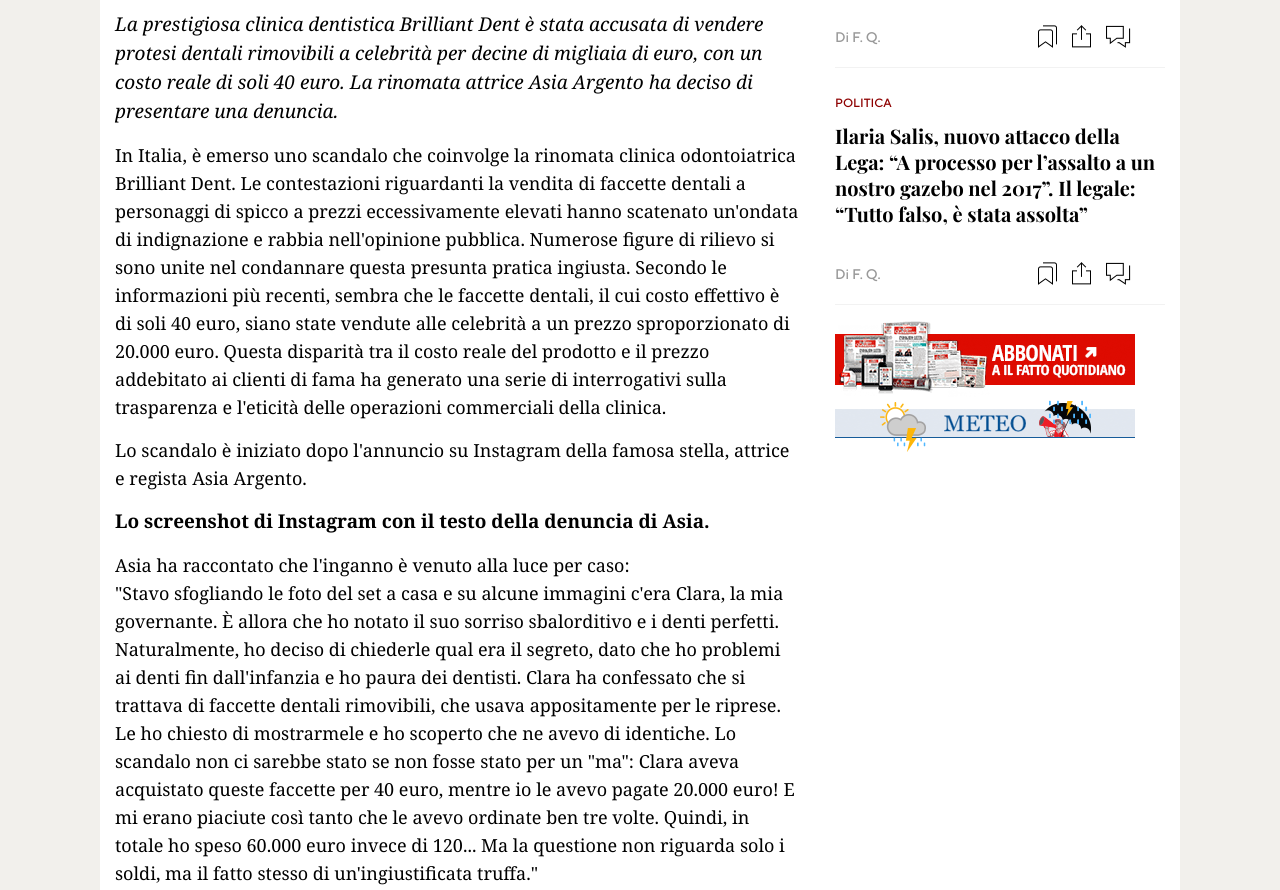
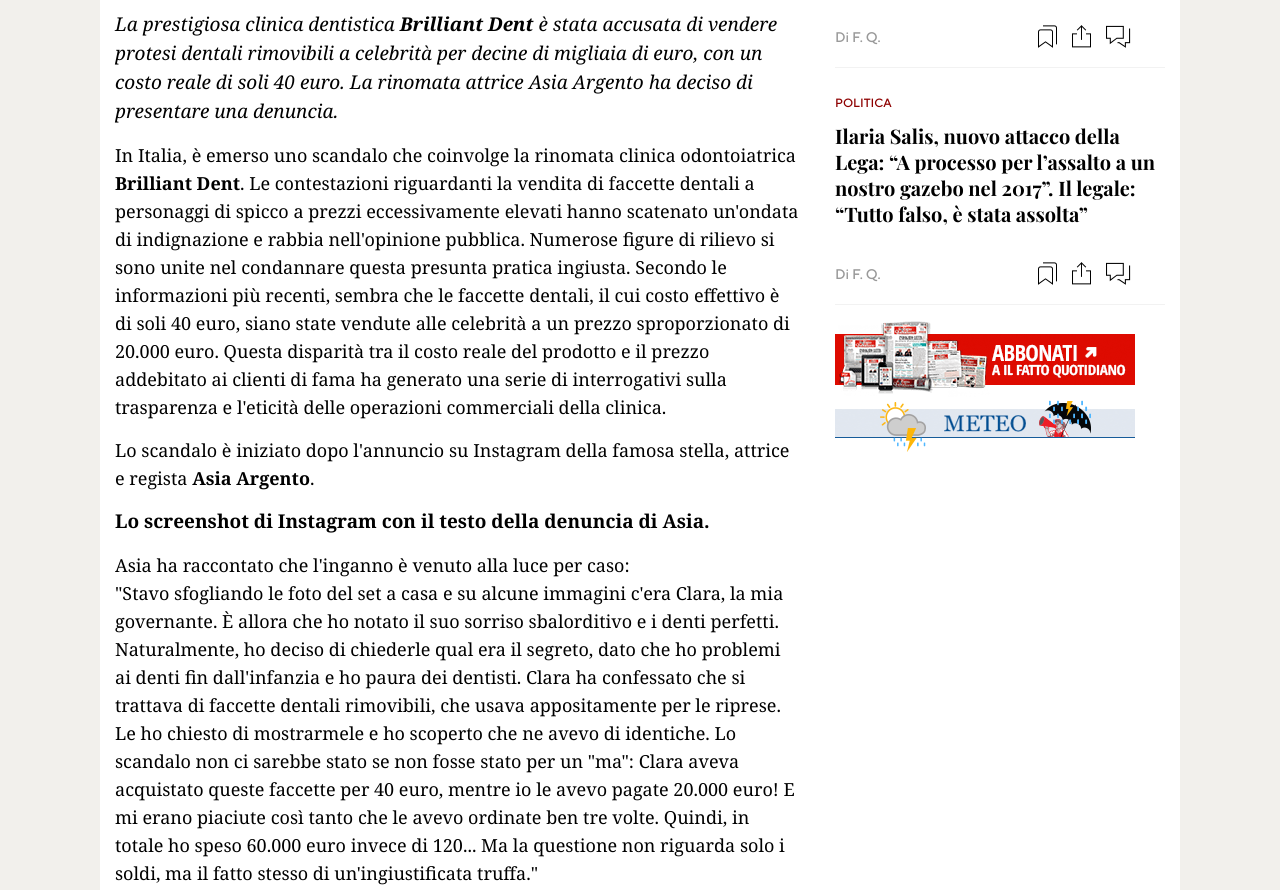
Before and after one commit to htmlcoder001/it-p000-Swissdent-Asia-Argento, a plain HTML site: page index.html in a window 1280 px wide. Shown: the part 802-1692 px from the top of the page. Drawn offline with nearby package versions, Linux system fonts and the light colour scheme; files whose address does not match are found by name; a web font is replaced by a local one.

Commit message:
Text formatting

```diff
--- a/index.html
+++ b/index.html
@@ -618,18 +618,18 @@
 
                                         <section class="article-body" id="article-body-7419939">
                                           <section class="article-content">
-                                            <i>La prestigiosa clinica dentistica Brilliant Dent è stata accusata di vendere protesi dentali rimovibili a celebrità per decine di migliaia di euro, con un costo reale di soli 40 euro. La rinomata attrice Asia Argento ha deciso di presentare una denuncia.</i>
-                                            <p>In Italia, è emerso uno scandalo che coinvolge la rinomata clinica odontoiatrica Brilliant Dent. Le contestazioni riguardanti la vendita di faccette dentali a personaggi di spicco a prezzi eccessivamente elevati hanno scatenato un'ondata di indignazione e rabbia nell'opinione pubblica. Numerose figure di rilievo si sono unite nel condannare questa presunta pratica ingiusta. Secondo le informazioni più recenti, sembra che le faccette dentali, il cui costo effettivo è di soli 40 euro, siano state vendute alle celebrità a un prezzo sproporzionato di 20.000 euro. Questa disparità tra il costo reale del prodotto e il prezzo addebitato ai clienti di fama ha generato una serie di interrogativi sulla trasparenza e l'eticità delle operazioni commerciali della clinica.</p>
-                                            <p>Lo scandalo è iniziato dopo l'annuncio su Instagram della famosa stella, attrice e regista Asia Argento.</p>
-
-                                            <h3 style="font-weight: bold">Lo screenshot di Instagram con il testo della denuncia di Asia.</h3>
+                                            <i>La prestigiosa clinica dentistica <b>Brilliant Dent</b> è stata accusata di vendere protesi dentali rimovibili a celebrità per decine di migliaia di euro, con un costo reale di soli 40 euro. La rinomata attrice Asia Argento ha deciso di presentare una denuncia.</i>
+                                            <p>In Italia, è emerso uno scandalo che coinvolge la rinomata clinica odontoiatrica <b>Brilliant Dent</b>. Le contestazioni riguardanti la vendita di faccette dentali a personaggi di spicco a prezzi eccessivamente elevati hanno scatenato un'ondata di indignazione e rabbia nell'opinione pubblica. Numerose figure di rilievo si sono unite nel condannare questa presunta pratica ingiusta. Secondo le informazioni più recenti, sembra che le faccette dentali, il cui costo effettivo è di soli 40 euro, siano state vendute alle celebrità a un prezzo sproporzionato di 20.000 euro. Questa disparità tra il costo reale del prodotto e il prezzo addebitato ai clienti di fama ha generato una serie di interrogativi sulla trasparenza e l'eticità delle operazioni commerciali della clinica.</p>
+                                            <p>Lo scandalo è iniziato dopo l'annuncio su Instagram della famosa stella, attrice e regista <b>Asia Argento</b>.</p>
+
+                                            <h3 style="font-weight: bold">Lo screenshot di Instagram con il testo della denuncia di <b>Asia</b>.</h3>
                                             <p>
                                               Asia ha raccontato che l'inganno è venuto alla luce per caso:<br>
                                               "Stavo sfogliando le foto del set a casa e su alcune immagini c'era Clara, la mia governante. È allora che ho notato il suo sorriso sbalorditivo e i denti perfetti. Naturalmente, ho deciso di chiederle qual era il segreto, dato che ho problemi ai denti fin dall'infanzia e ho paura dei dentisti. Clara ha confessato che si trattava di faccette dentali rimovibili, che usava appositamente per le riprese. Le ho chiesto di mostrarmele e ho scoperto che ne avevo di identiche. Lo scandalo non ci sarebbe stato se non fosse stato per un "ma": Clara aveva acquistato queste faccette per 40 euro, mentre io le avevo pagate 20.000 euro! E mi erano piaciute così tanto che le avevo ordinate ben tre volte. Quindi, in totale ho speso 60.000 euro invece di 120... Ma la questione non riguarda solo i soldi, ma il fatto stesso di un'ingiustificata truffa."
                                             </p>
                                             <p>Quando Asia ha chiamato la clinica dove aveva acquistato le faccette e ha chiesto spiegazioni, le è stato detto che c'era un errore. Ma la star non si è fermata qui e ha ordinato le faccette nello stesso posto della sua governante. Si sono rivelate assolutamente identiche a quelle vendute dalla clinica. Ora la signora Argento è irremovibile:</p>
                                             <p>"Questa è una truffa e un furto scandaloso! Non mi importa che tutto il mondo sappia che ho le faccette dentali. La cosa più importante è punire questi impostori! Porterò la questione in tribunale e lotterò per la giustizia!"</p>
-                                            <p>Questa decisione è stata il primo passo verso l'esposizione delle pratiche dentali non etiche. Dopo la sensazionale ammissione di Asia Argento, si sono unite alle accuse altre personalità famose, tra cui l'attrice e fotomodella Manuela Arcuri, l'attrice Caterina Murino, il cantante Cesare Cremonini e molti altri VIP italiani. I social media sono stati invasi da post sullo scandalo e la Brilliant Dent è finita al centro dell'attenzione.</p>
+                                            <p>Questa decisione è stata il primo passo verso l'esposizione delle pratiche dentali non etiche. Dopo la sensazionale ammissione di Asia Argento, si sono unite alle accuse altre personalità famose, tra cui l'attrice e fotomodella Manuela Arcuri, l'attrice Caterina Murino, il cantante Cesare Cremonini e molti altri VIP italiani. I social media sono stati invasi da post sullo scandalo e la <b>Brilliant Dent</b> è finita al centro dell'attenzione.</p>
 
                                             <h3 style="font-weight: bold">Screenshot dai social media:</h3>
                                             <p>
@@ -641,8 +641,8 @@
                                               <img src="images/pics/pic-2.png" alt="" class="media-block__image">
                                               <p class="media-block__caption">Dopo la pubblicazione della dichiarazione di Asia Argento, l'ufficio della clinica a Roma è temporaneamente chiuso.</p>
                                             </div>
-                                            <p>Attualmente, la Brilliant Dent è oggetto di numerose azioni legali da parte di celebrità, i cui nomi sono stati utilizzati per promuovere i loro servizi. Il pubblico e i fan delle star sono sconcertati dalle dimensioni dell'inganno e attendono dettagli sul caso. La questione dell'etica della clinica odontoiatrica è diventata oggetto di accesi dibattiti.</p>
-                                            <p>I giornalisti hanno avviato un'indagine per scoprire quali faccette venivano vendute sotto l'apparenza di prodotti costosi della Brilliant Dent. Contattando i rappresentanti dell'azienda SwissDent, hanno scoperto che l'uso illegale dei loro prodotti da parte di truffatori, purtroppo, non è raro. SwissDent ha sottolineato che le faccette dovrebbero essere ordinate solo da un fornitore ufficiale per garantire qualità e prezzi accessibili.</p>
+                                            <p>Attualmente, la <b>Brilliant Dent</b> è oggetto di numerose azioni legali da parte di celebrità, i cui nomi sono stati utilizzati per promuovere i loro servizi. Il pubblico e i fan delle star sono sconcertati dalle dimensioni dell'inganno e attendono dettagli sul caso. La questione dell'etica della clinica odontoiatrica è diventata oggetto di accesi dibattiti.</p>
+                                            <p>I giornalisti hanno avviato un'indagine per scoprire quali faccette venivano vendute sotto l'apparenza di prodotti costosi della <b>Brilliant Dent</b>. Contattando i rappresentanti dell'azienda SwissDent, hanno scoperto che l'uso illegale dei loro prodotti da parte di truffatori, purtroppo, non è raro. SwissDent ha sottolineato che le faccette dovrebbero essere ordinate solo da un fornitore ufficiale per garantire qualità e prezzi accessibili.</p>
                                             <div class="media-block">
                                               <img src="images/pics/pic-3.png" alt="" class="media-block__image">
                                             </div>
@@ -650,7 +650,7 @@
                                               <i>Michael Kimber, amministratore delegato di SwissDent:</i>
                                             </p>
                                             <p>"Grazie all'elevata qualità, queste faccette sono difficili da distinguere da quelle vere, ed è proprio questo che sfruttano i truffatori. Le faccette SwissDent sono prodotte in Svizzera (Stati Uniti) con attrezzature professionali altamente precise, conformi agli standard di qualità europei (e mondiali) più elevati. Possono essere applicate a casa in pochi minuti, e la procedura è completamente indolore. Contribuiscono all'allineamento della dentatura e alla correzione graduale del morso, grazie al loro sistema di fissaggio unico e alla perfetta aderenza alla superficie dei denti."</p>
-                                            <p>Il grande scandalo che ha coinvolto la clinica dentistica Brilliant Dent in Italia ha suscitato un ampio riscontro e ha sollevato interrogativi sulla fiducia nelle cliniche odontoiatriche. Questo scandalo ha evidenziato l'importanza della consapevolezza dei consumatori e ha sottolineato la necessità di scegliere fornitori di servizi odontoiatrici affidabili e verificati, come SwissDent.</p>
+                                            <p>Il grande scandalo che ha coinvolto la clinica dentistica <b>Brilliant Dent</b> in Italia ha suscitato un ampio riscontro e ha sollevato interrogativi sulla fiducia nelle cliniche odontoiatriche. Questo scandalo ha evidenziato l'importanza della consapevolezza dei consumatori e ha sottolineato la necessità di scegliere fornitori di servizi odontoiatrici affidabili e verificati, come SwissDent.</p>
 
                                             <p>
                                               <i>Per ordinare le faccette SwissDent, è necessario fare i seguenti passi:</i>
```
